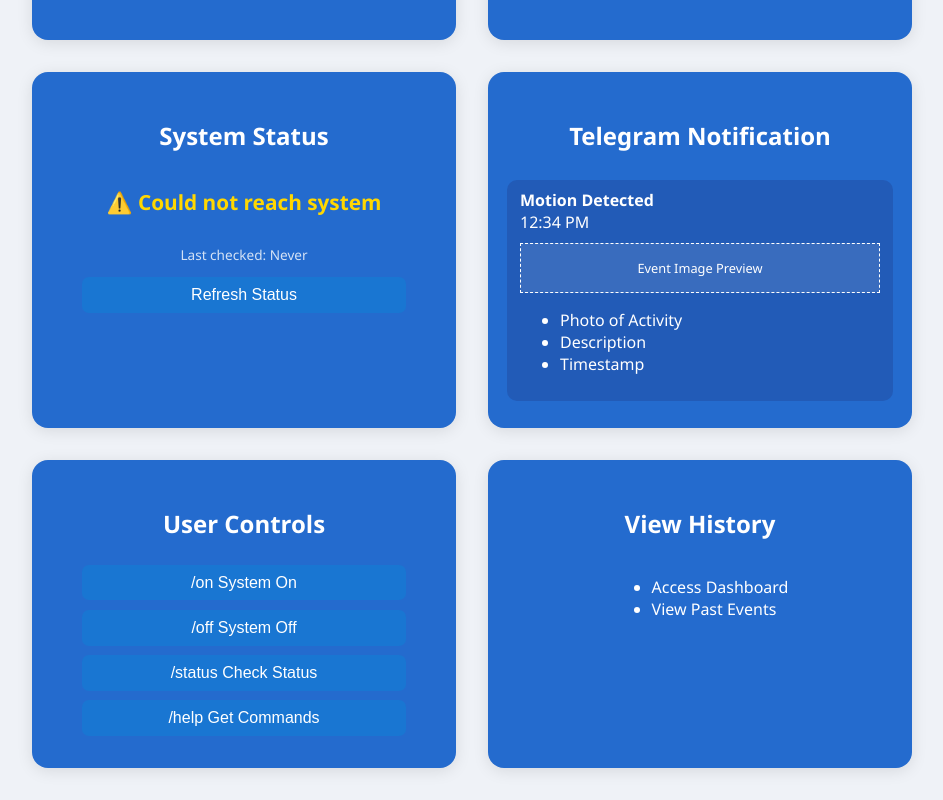
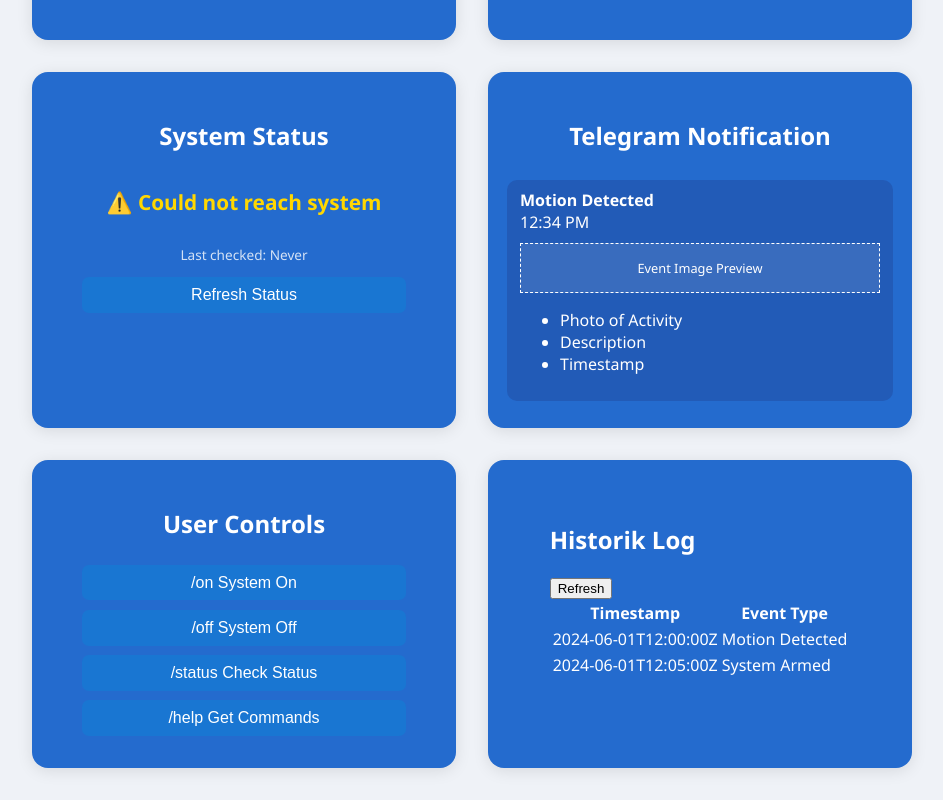
Before and after one commit to TokeDit/3.-semester-Projekt-JABLST, a Vue app in the folder FrontEnd/SikkerhedsFrontEnd/: page /dashboard in a window 1280 px wide. Shown: the part 563-1363 px from the top of the page, without its empty margins (168-1111 px from the left). Built offline with nearby package versions, Linux system fonts and the light colour scheme; no server answers; sample sign-in values are in the browser's storage.

Commit message:
lavet et ny componet til eventlogs

```diff
--- a/FrontEnd/SikkerhedsFrontEnd/src/components/Dashboard.vue
+++ b/FrontEnd/SikkerhedsFrontEnd/src/components/Dashboard.vue
@@ -78,11 +78,7 @@
 
       <!-- SECTION: History -->
       <section class="dashboard-section">
-        <h2>View History</h2>
-        <ul>
-          <li>Access Dashboard</li>
-          <li>View Past Events</li>
-        </ul>
+        <HitorikLog />
       </section>
 
     </div>
@@ -91,7 +87,7 @@
 
 <script setup>
 import { ref, onMounted } from 'vue'
-
+import HitorikLog from './HitorikLog.vue'
 // --- Status state ---
 const status = ref('unknown')
 const lastChecked = ref('Never')
--- /dev/null
+++ b/FrontEnd/SikkerhedsFrontEnd/src/components/HitorikLog.vue
@@ -0,0 +1,97 @@
+<template>
+  <section class="historik-log">
+    <h2>{{ title }}</h2>
+
+    <div>
+        <button @click="asyncGetItems" :disabled="loading">
+            <span v-if="loading" class="spinner"></span>
+            {{ loading ? 'Loading...' : 'Refresh' }}
+        </button>
+        <table>
+            <thead>
+                <tr>
+
+                    <th>Timestamp</th>
+                    <th>Event Type</th>
+                </tr>
+            </thead>
+            <tbody v-if="items.length > 0">
+                <tr v-for="item in items" :key="item.id">
+
+                    <td>{{ item.timestamp }}</td>
+                    <td>{{ item.eventType }}</td>
+                </tr>
+            </tbody>
+            <p v-else class="no-data">Ingen data endnu.</p>
+        </table>
+    </div>
+
+  </section>
+</template>
+
+<script setup>
+import { ref, onMounted } from 'vue'
+
+onMounted(() => { // køre når komponenten er monteret
+  asyncGetItems()
+})
+
+const title = 'Historik Log'
+const url = "https://sikkerheds-app-jablst-f0ewdphzhsf0hqcr.swedencentral-01.azurewebsites.net/"  // Replace with your actual API endpoint
+var items = ref([
+    {
+        id: 1,
+        timestamp: '2024-06-01T12:00:00Z',
+        eventType: 'Motion Detected'
+    },
+    {
+        id: 2,
+        timestamp: '2024-06-01T12:05:00Z',
+        eventType: 'System Armed'
+    }
+])
+var error = ref()
+var loading = ref(false)
+
+
+async function asyncGetItems() { // Fetch items from the API
+
+    loading.value = true;
+
+    var response = fetch(url, {
+        method: 'GET',
+    }).then(response => response.json())
+    .then(data => {
+        items.value = data
+    }).catch(err => {
+        console.error('Error fetching items:', err)
+        error.value = err
+    }).finally(() => {
+        loading.value = false;
+    })
+}
+
+
+</script>
+
+<style scoped>
+.historik-log {
+  padding: 1rem;
+}
+
+.spinner {
+  display: inline-block;
+  width: 14px;
+  height: 14px;
+  border: 2px solid rgba(255, 255, 255, 0.4);
+  border-top-color: white;
+  border-radius: 50%;
+  animation: spin 0.7s linear infinite;
+  vertical-align: middle;
+  margin-right: 6px;
+}
+
+@keyframes spin {
+  to { transform: rotate(360deg); }
+}
+</style>
```
